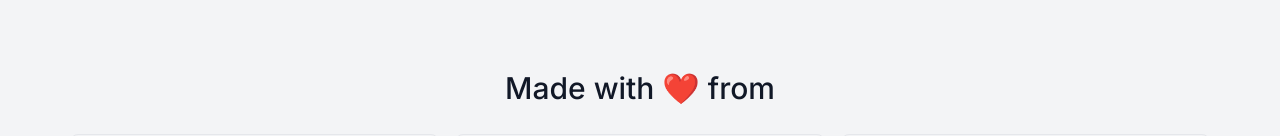
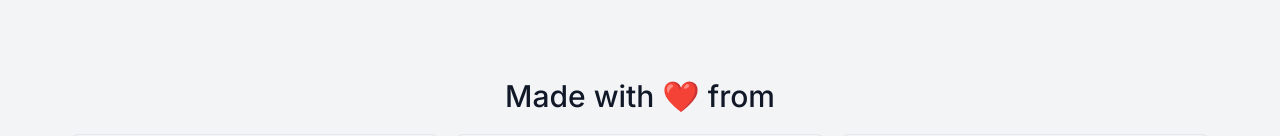
Before and after one commit to MUJ-ACM-SIGBED/sigbed, a Next.js app: page /team/developers in a window 1280 px wide. Shown: the part 496-632 px from the top of the page. Built offline with nearby package versions, Linux system fonts and the light colour scheme.

Commit message:
team page/ development team

```diff
--- a/src/app/team/developers/page.js
+++ b/src/app/team/developers/page.js
@@ -69,7 +69,7 @@ export default function Home() {
     <section className="text-gray-600 mb-16 -mt-12 bg-gray-100 body-font">
         <div className="container px-5 py-12 mx-auto">
             <div className="flex flex-col text-center w-full mb-12 -mt-12">
-            <h1 className="sm:text-3xl text-2xl mb-4 -mt-5 font-medium title-font text-gray-900">Made with ❤️ from </h1>
+            <h1 className="sm:text-3xl text-2xl mb-2 font-medium title-font text-gray-900">Made with ❤️ from </h1>
             <p className="lg:w-2/3 mx-auto leading-relaxed text-transparent -mb-12 select-none text-base">Whatever cardigan tote bag tumblr hexagon brooklyn asymmetrical gentrify, subway tile poke farm-to-table. Franzen you probably havent heard of them.</p>
             </div>
 
```
